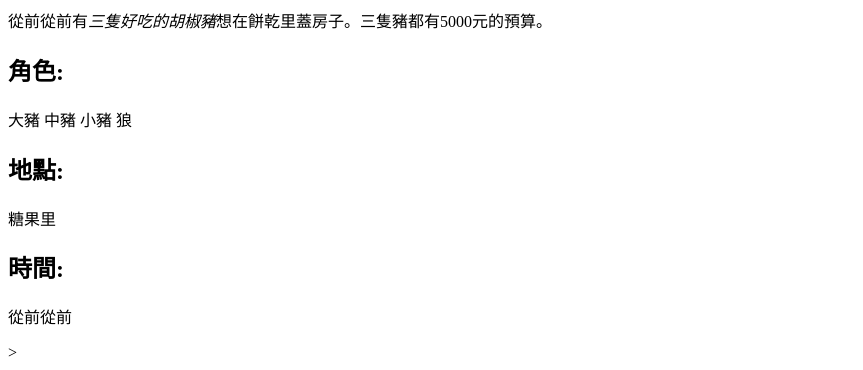
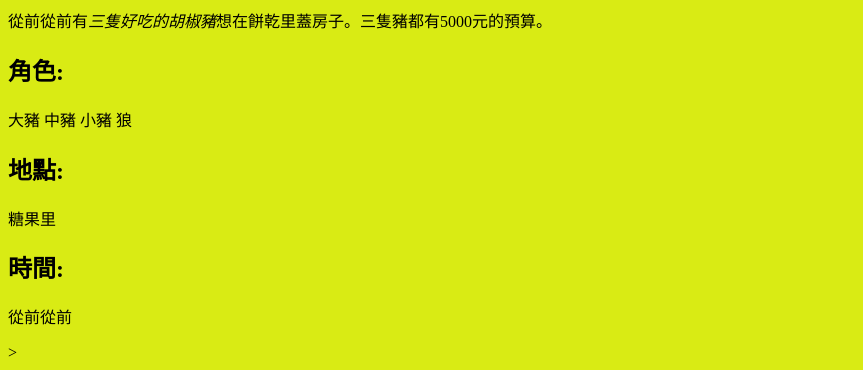
Before and after one commit to vamp16431745/__HTML_CSS, a plain HTML site: page lesson_03_27/index1.html in a window 1280 px wide. Shown: the part 589-959 px from the top of the page, without its empty margins (0-863 px from the left). Drawn offline with Linux system fonts and the light colour scheme.

Commit message:
css 更改背景顏色

```diff
--- a/lesson_03_27/index1.html
+++ b/lesson_03_27/index1.html
@@ -7,6 +7,12 @@
         <meta name="author" content="Joe">
         <meta name="viewport" content="width=device-width, initial-scale=1.0">
     <title> 三芝小豬</title>
+    <style>
+        body
+        {
+            background-color: rgb(217, 235, 20);
+        }
+    </style>
 
 
 
```
